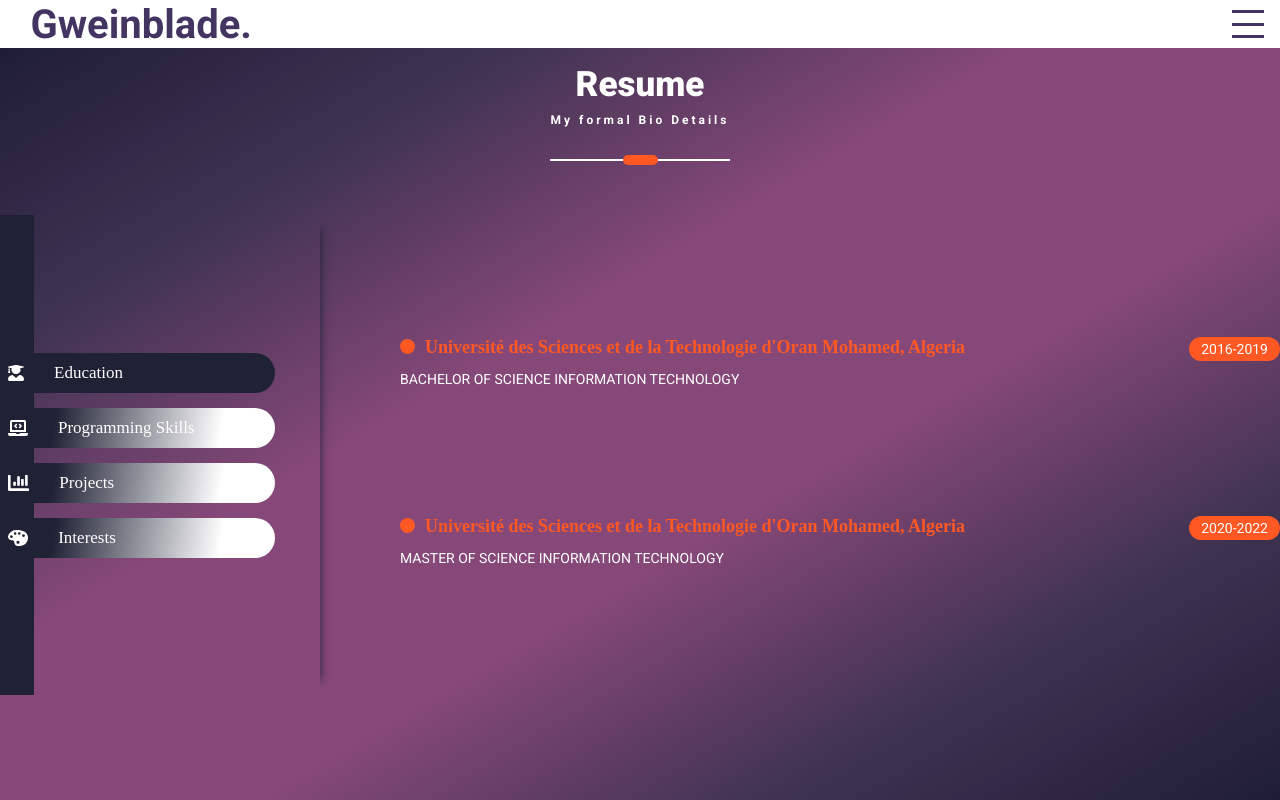
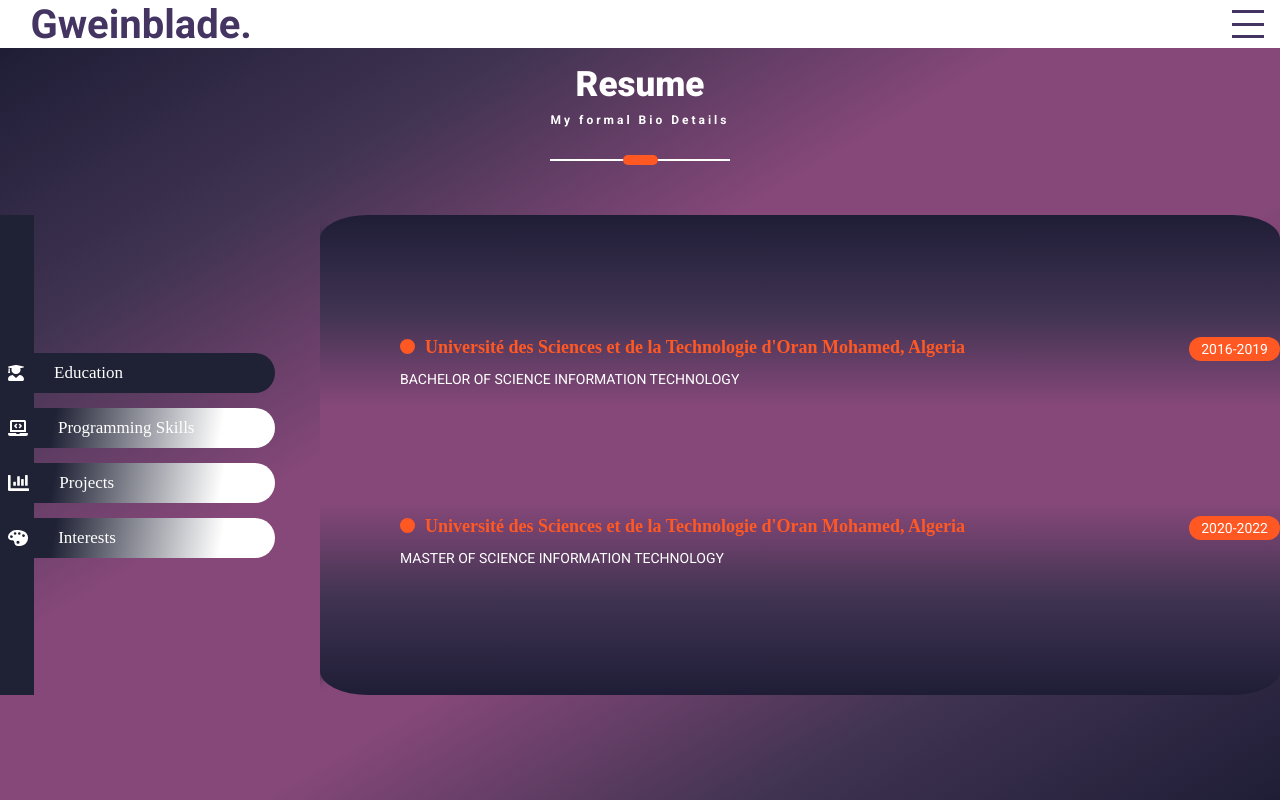
Before and after one commit to gweinblade/portfolio, a React (Create React App) app: page /works in a window 1280 px wide. Built offline with nearby package versions, Linux system fonts and the light colour scheme.

Commit message:
work change

```diff
--- a/src/components/work/works.scss
+++ b/src/components/work/works.scss
@@ -49,9 +49,19 @@
 
   .resume-bullet-details {
     flex-grow: 1;
+    border-radius: 5%;
     width: 600px;
     overflow: hidden;
     padding: 0 0 0 80px;
+    background-image: linear-gradient(
+      to bottom,
+      #1f1d36,
+      #3f3351,
+      #864879,
+      #864879,
+      #3f3351,
+      #1f1d36
+    );
   }
 
   .experience-description {
```
